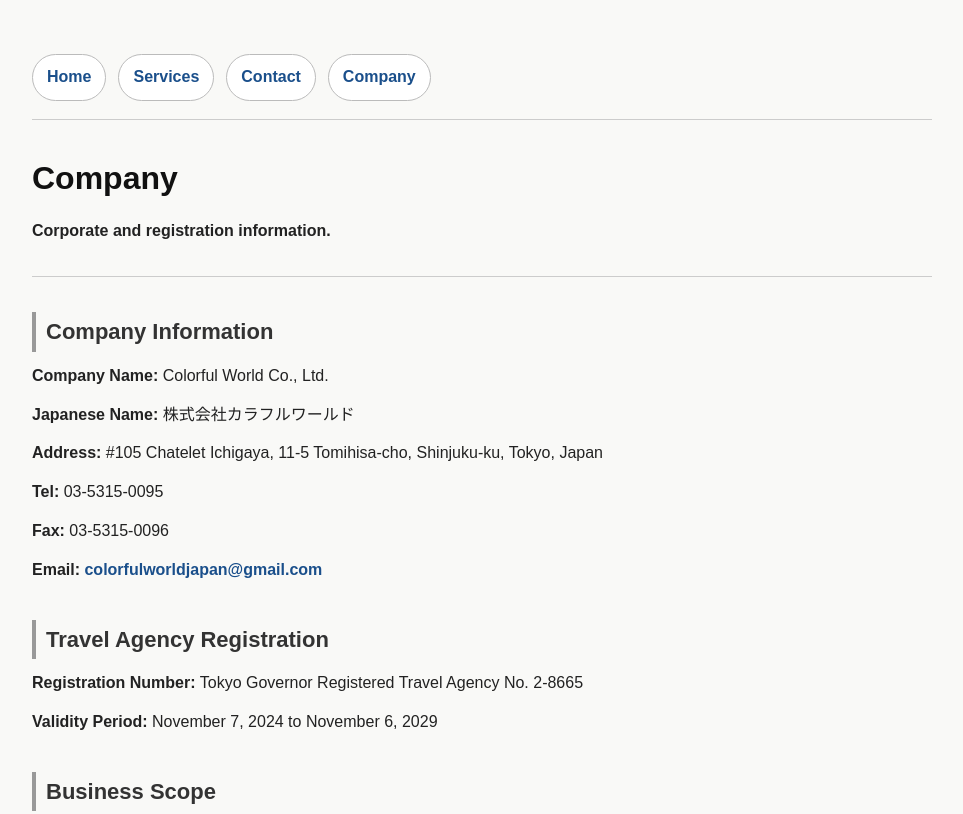
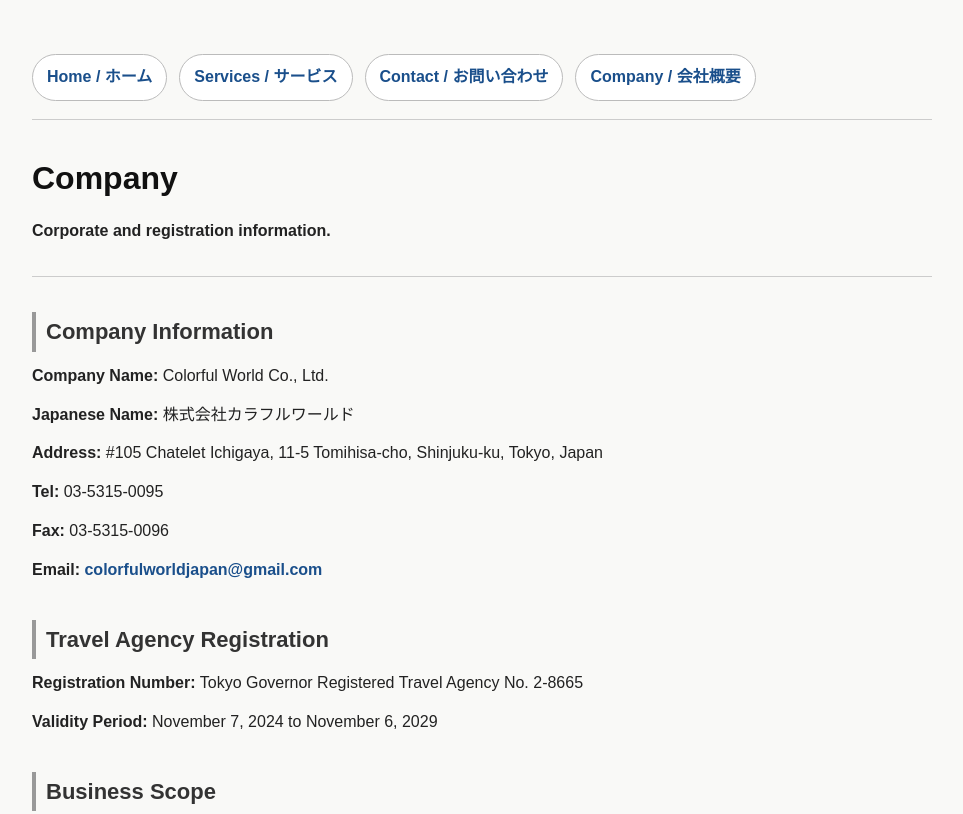
Before and after one commit to colorfulworldjp/colorfulworldjp.github.io, a plain HTML site: page company.html in a window 1280 px wide. Shown: the top 814 px of the page, without its empty margins (158-1121 px from the left). Drawn offline with Linux system fonts and the light colour scheme.

Commit message:
Update company.html

```diff
--- a/company.html
+++ b/company.html
@@ -7,13 +7,12 @@
   <link rel="stylesheet" href="style.css">
 </head>
 <body>
-  <div class="nav">
-    <a href="index.html">Home</a>
-    <a href="services.html">Services</a>
-    <a href="contact.html">Contact</a>
-    <a href="company.html">Company</a>
-  </div>
-
+ <div class="nav">
+  <a href="index.html">Home / ホーム</a>
+  <a href="services.html">Services / サービス</a>
+  <a href="contact.html">Contact / お問い合わせ</a>
+  <a href="company.html">Company / 会社概要</a>
+ </div>
   <h1>Company</h1>
   <p><strong>Corporate and registration information.</strong></p>
 
```
